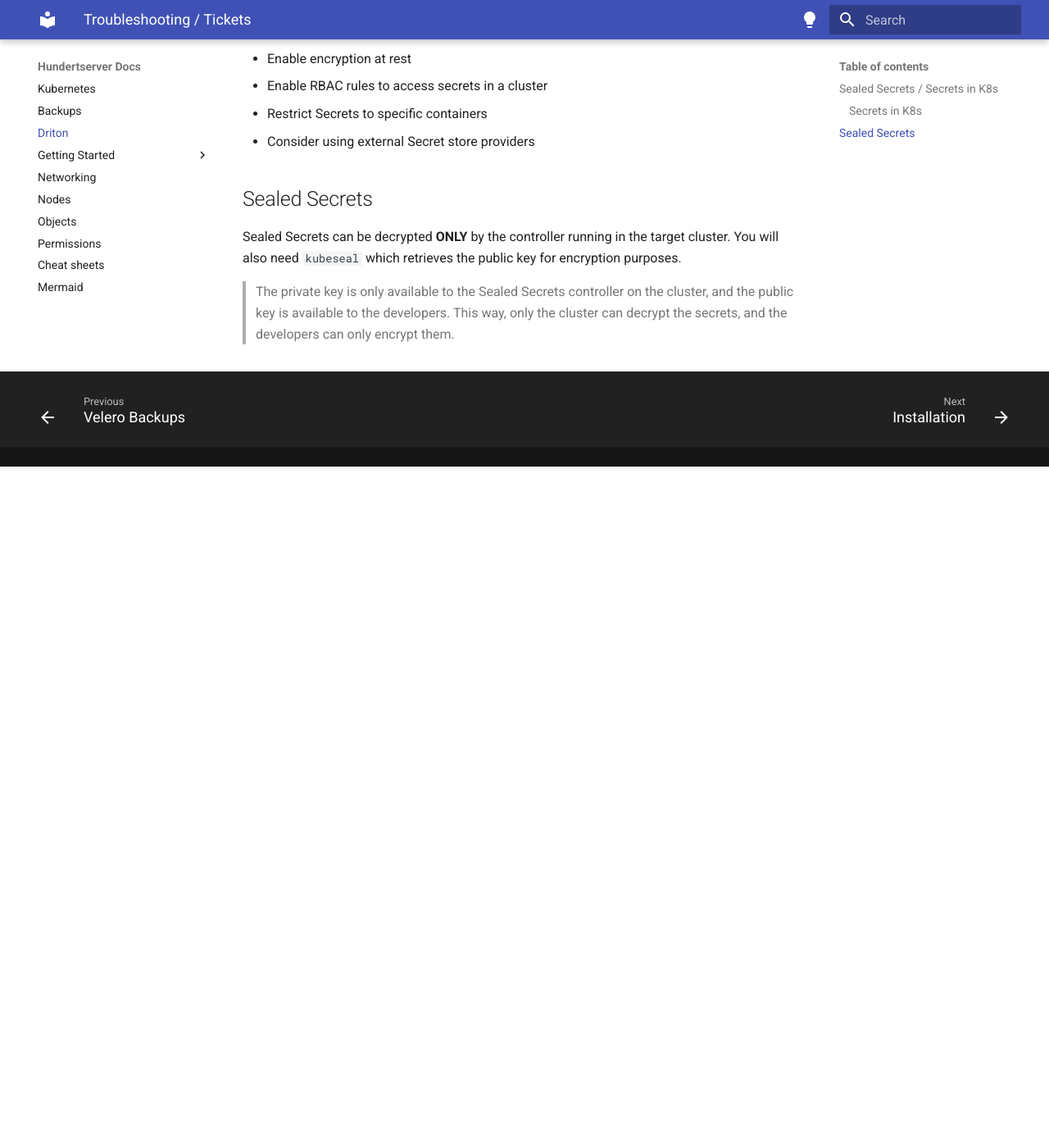
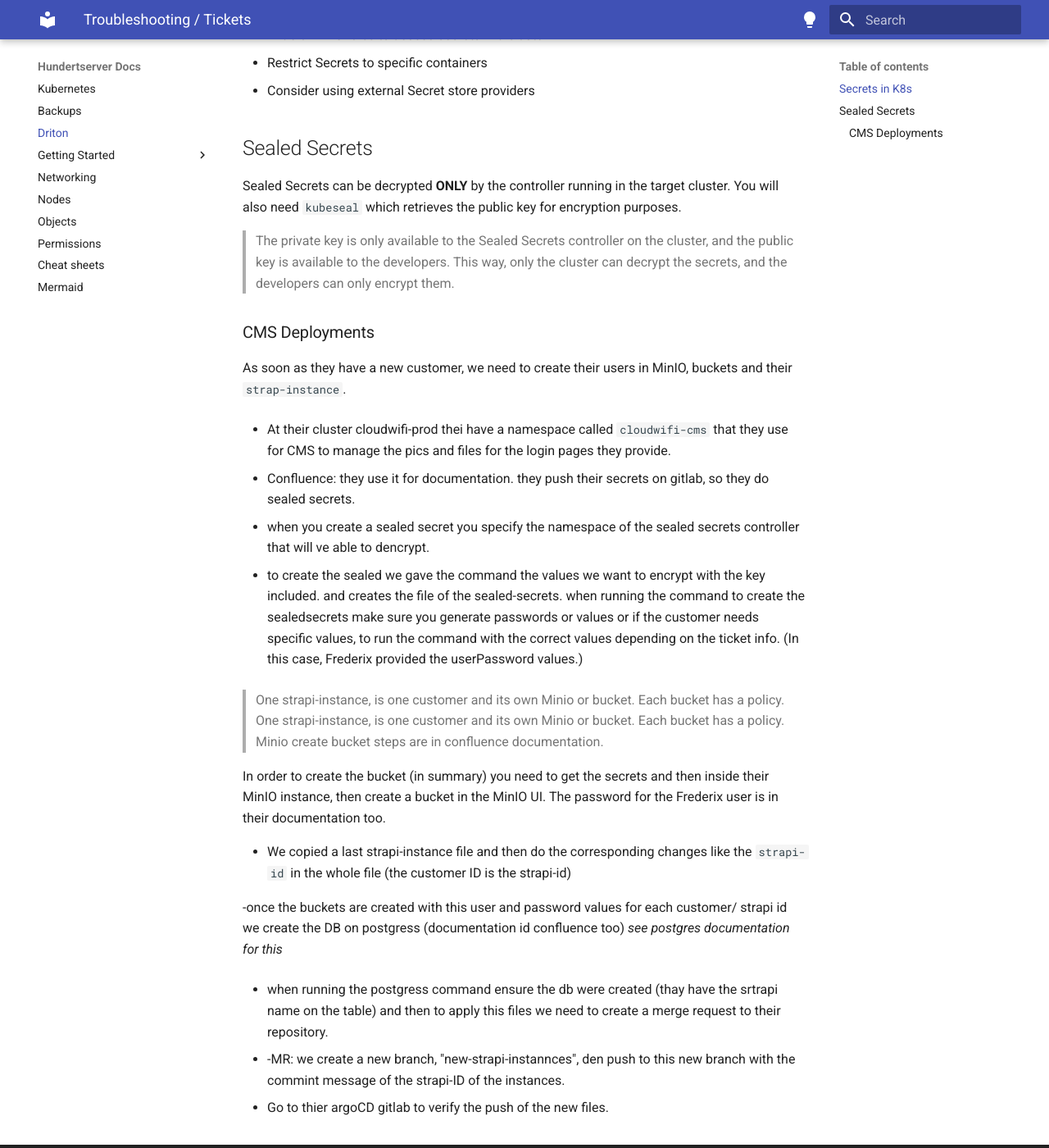
Before and after one commit to DeliaBarron/Kubernetes-Learning, an MkDocs documentation site: the page built from docs/Driton /index.md, in a window 1280 px wide and 1400 px high, scrolled down 831 px. Shown: the whole window at 82% size. Built offline with MkDocs 1.6.1 and Material for MkDocs 9.7.7, drawn with Linux system fonts in a browser that asks for light colours; comment, search, counter and statistics services are not loaded; some of the changed text lies outside the part shown.

Commit message:
Sealed secrets notes

```diff
--- a/docs/Driton /index.md
+++ b/docs/Driton /index.md
@@ -1,11 +1,10 @@
 # Troubleshooting / Tickets
 You will find some context information and then the work around if provided.
 
-## Sealed Secrets / Secrets in K8s
+## Secrets in K8s
 
 Sealed secrets is a k8s controller and CLI that encrypts so **it can only be decrypted by the controller which has the private key**.
 
-### Secrets in K8s
 Secrets are tje resource that manages the deployment of sensitive information.
 
 <span style="color:mediumslateblue";s>Secrets can be mounted as data volumes or exposed as environment variables to the containers in a K8s Pod.</span>
@@ -38,3 +37,32 @@ Sealed Secrets can be decrypted **ONLY** by the controller running in the target
 You will also need `kubeseal` which retrieves the public key for encryption purposes.
 
 > The private key is only available to the Sealed Secrets controller on the cluster, and the public key is available to the developers. This way, only the cluster can decrypt the secrets, and the developers can only encrypt them.
+
+### CMS Deployments
+As soon as they have a new customer, we need to create their users in MinIO, buckets and their `strap-instance`.
+
+- At their cluster cloudwifi-prod thei have a namespace called `cloudwifi-cms` that they use for CMS to manage the pics and files for the login pages they provide.
+
+- Confluence: they use it for documentation.
+they push their secrets on gitlab, so they do sealed secrets.
+
+- when you create a sealed secret you specify the namespace of the sealed secrets controller that will ve able to dencrypt.
+
+- to create the sealed we gave the command the values we want to encrypt with the key included. and creates the file of the sealed-secrets. when running the command to create the sealedsecrets make sure you generate passwords or values or if the customer needs specific values, to run the command with the correct values depending on the ticket info.
+(In this case, Frederix provided the userPassword values.)
+
+>One strapi-instance, is one customer and its own Minio or bucket. Each bucket has a policy.
+>One strapi-instance, is one customer and its own Minio or bucket. Each bucket has a policy.
+>Minio create  bucket steps are in confluence documentation.
+
+In order to create the bucket (in summary) you need to get the secrets and then inside their MinIO instance, then create a bucket in the MinIO UI. The password for the Frederix user is in their documentation too.
+
+- We copied a last strapi-instance file and then do the corresponding changes like the `strapi-id` in the whole file (the customer ID is the strapi-id)
+
+-once the buckets are created with this user and password values for each customer/ strapi id we create the DB on postgress (documentation id confluence too) *see postgres documentation for this*
+
+- when running the postgress command ensure the db were created (thay have the srtrapi name on the table) and then to apply this files we need to create a merge request to their repository.
+
+- -MR: we create a new branch, "new-strapi-instannces", den push to this new branch with the commint message of the strapi-ID of the instances.
+
+- Go to thier argoCD gitlab to verify the push of the new files.
```
